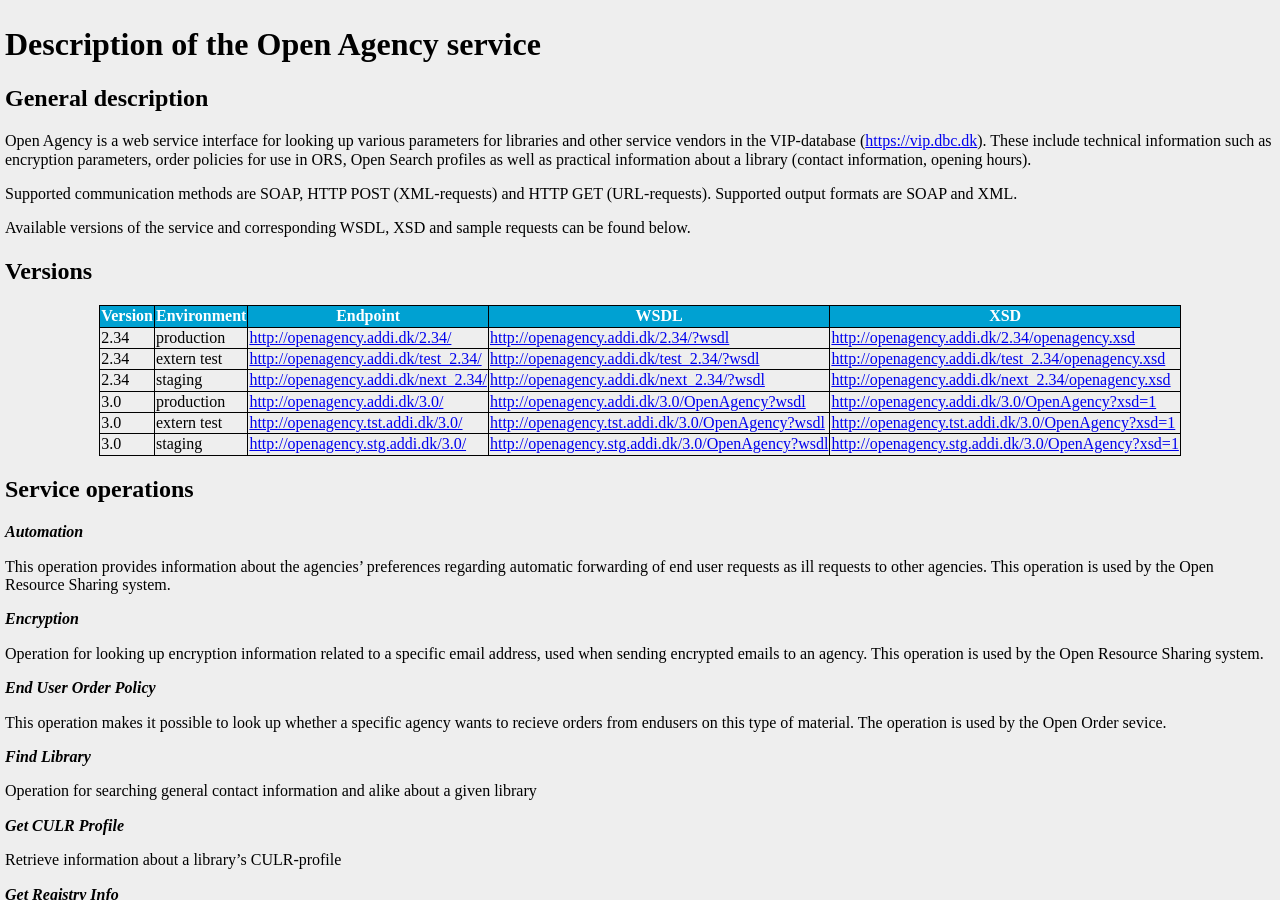
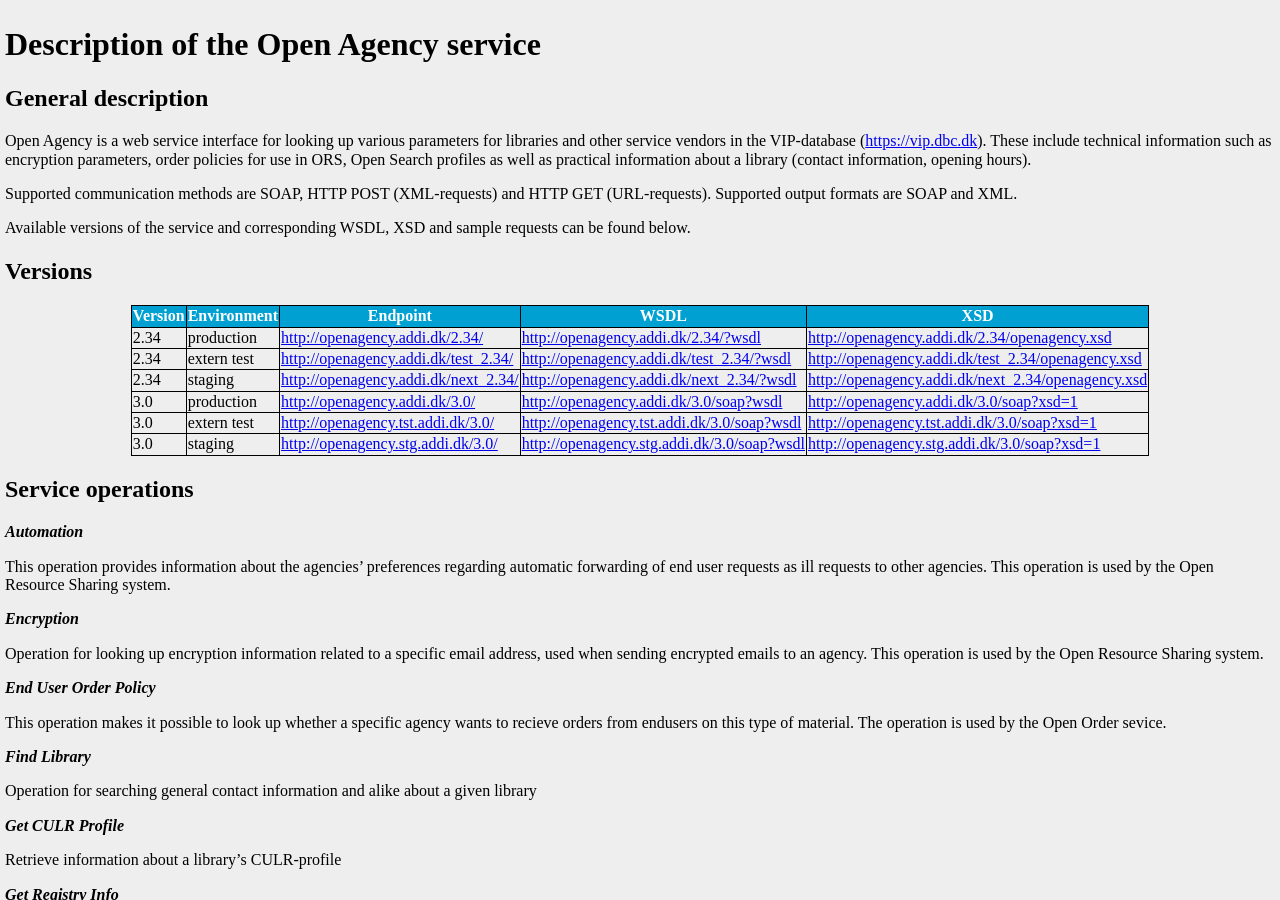
Before and after one commit to DBCDK/dbcdk.github.io, a Jekyll site: the page built from OpenAgency.md, in a window 1280 px wide and 900 px high. Built offline with Jekyll 4.4.1, drawn with Linux system fonts in a browser that asks for light colours; nearby versions of some CDN libraries; our own code applies the rules of GitHub Pages for plain Markdown files; some of the changed lines change nothing that is shown.

Commit message:
Updated OpenAgency documentation

```diff
--- a/OpenAgency.md
+++ b/OpenAgency.md
@@ -25,9 +25,9 @@
 | 2.34    | production  | [http://openagency.addi.dk/2.34/](http://openagency.addi.dk/2.34/) | [http://openagency.addi.dk/2.34/?wsdl](http://openagency.addi.dk/2.34/?wsdl) | [http://openagency.addi.dk/2.34/openagency.xsd](http://openagency.addi.dk/2.34/openagency.xsd) |
 | 2.34    | extern test | [http://openagency.addi.dk/test_2.34/](http://openagency.addi.dk/test_2.34/) | [http://openagency.addi.dk/test_2.34/?wsdl](http://openagency.addi.dk/test_2.34/?wsdl) | [http://openagency.addi.dk/test_2.34/openagency.xsd](http://openagency.addi.dk/test_2.34/openagency.xsd) |
 | 2.34    | staging     | [http://openagency.addi.dk/next_2.34/](http://openagency.addi.dk/next_2.34/) | [http://openagency.addi.dk/next_2.34/?wsdl](http://openagency.addi.dk/next_2.34/?wsdl) | [http://openagency.addi.dk/next_2.34/openagency.xsd](http://openagency.addi.dk/next_2.34/openagency.xsd) |
-| 3.0    | production  | [http://openagency.addi.dk/3.0/](http://openagency.addi.dk/3.0/) | [http://openagency.addi.dk/3.0/OpenAgency?wsdl](http://openagency.addi.dk/3.0/OpenAgency?wsdl) | [http://openagency.addi.dk/3.0/OpenAgency?xsd=1](http://openagency.addi.dk/3.0/OpenAgency?xsd=1) |
-| 3.0    | extern test | [http://openagency.tst.addi.dk/3.0/](http://openagency.tst.addi.dk/3.0/) | [http://openagency.tst.addi.dk/3.0/OpenAgency?wsdl](http://openagency.tst.addi.dk/3.0/OpenAgency?wsdl) | [http://openagency.tst.addi.dk/3.0/OpenAgency?xsd=1](http://openagency.tst.addi.dk/3.0/OpenAgency?xsd=1) |
-| 3.0    | staging     | [http://openagency.stg.addi.dk/3.0/](http://openagency.stg.addi.dk/3.0/) | [http://openagency.stg.addi.dk/3.0/OpenAgency?wsdl](http://openagency.stg.addi.dk/3.0/OpenAgency?wsdl) | [http://openagency.stg.addi.dk/3.0/OpenAgency?xsd=1](http://openagency.stg.addi.dk/3.0/OpenAgency?xsd=1) |
+| 3.0    | production  | [http://openagency.addi.dk/3.0/](http://openagency.addi.dk/3.0/) | [http://openagency.addi.dk/3.0/soap?wsdl](http://openagency.addi.dk/3.0/soap?wsdl) | [http://openagency.addi.dk/3.0/soap?xsd=1](http://openagency.addi.dk/3.0/soap?xsd=1) |
+| 3.0    | extern test | [http://openagency.tst.addi.dk/3.0/](http://openagency.tst.addi.dk/3.0/) | [http://openagency.tst.addi.dk/3.0/soap?wsdl](http://openagency.tst.addi.dk/3.0/soap?wsdl) | [http://openagency.tst.addi.dk/3.0/soap?xsd=1](http://openagency.tst.addi.dk/3.0/soap?xsd=1) |
+| 3.0    | staging     | [http://openagency.stg.addi.dk/3.0/](http://openagency.stg.addi.dk/3.0/) | [http://openagency.stg.addi.dk/3.0/soap?wsdl](http://openagency.stg.addi.dk/3.0/soap?wsdl) | [http://openagency.stg.addi.dk/3.0/soap?xsd=1](http://openagency.stg.addi.dk/3.0/soap?xsd=1) |
 
 ## Service operations
 ***Automation***
```
